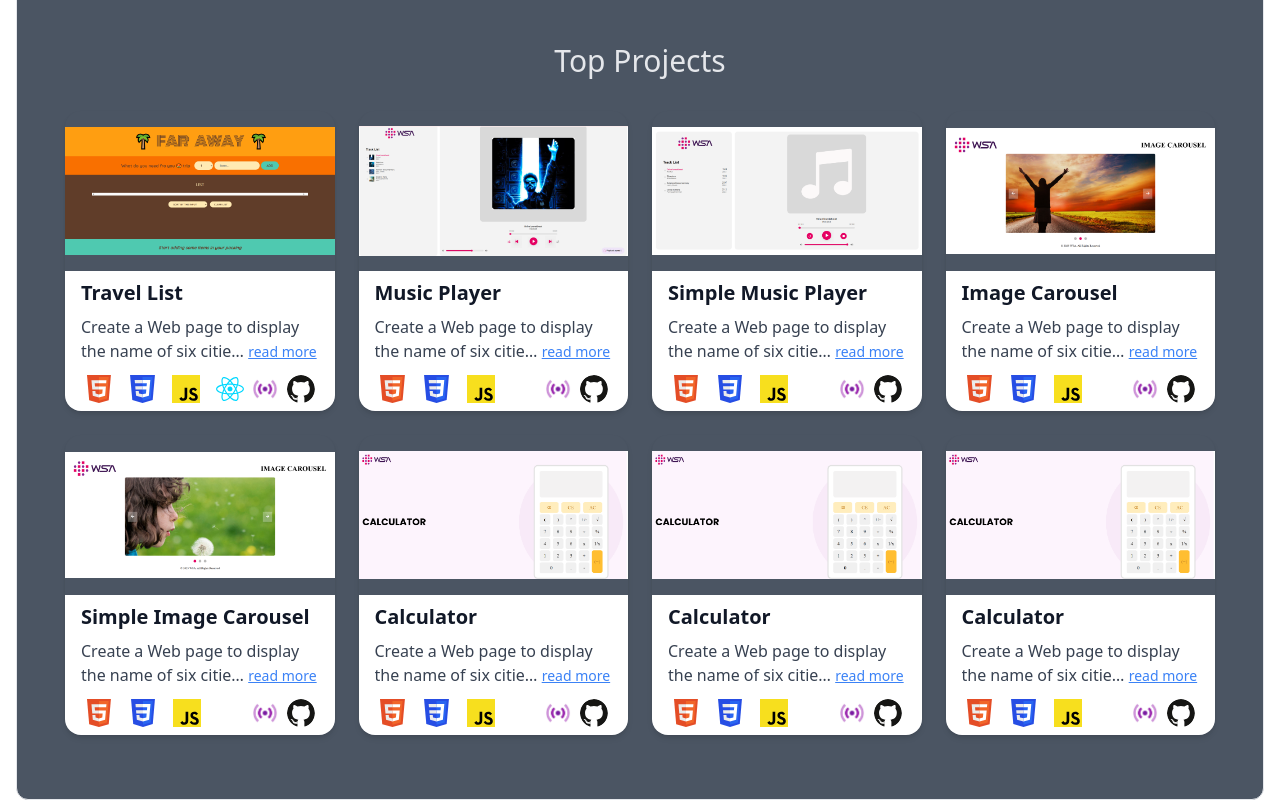
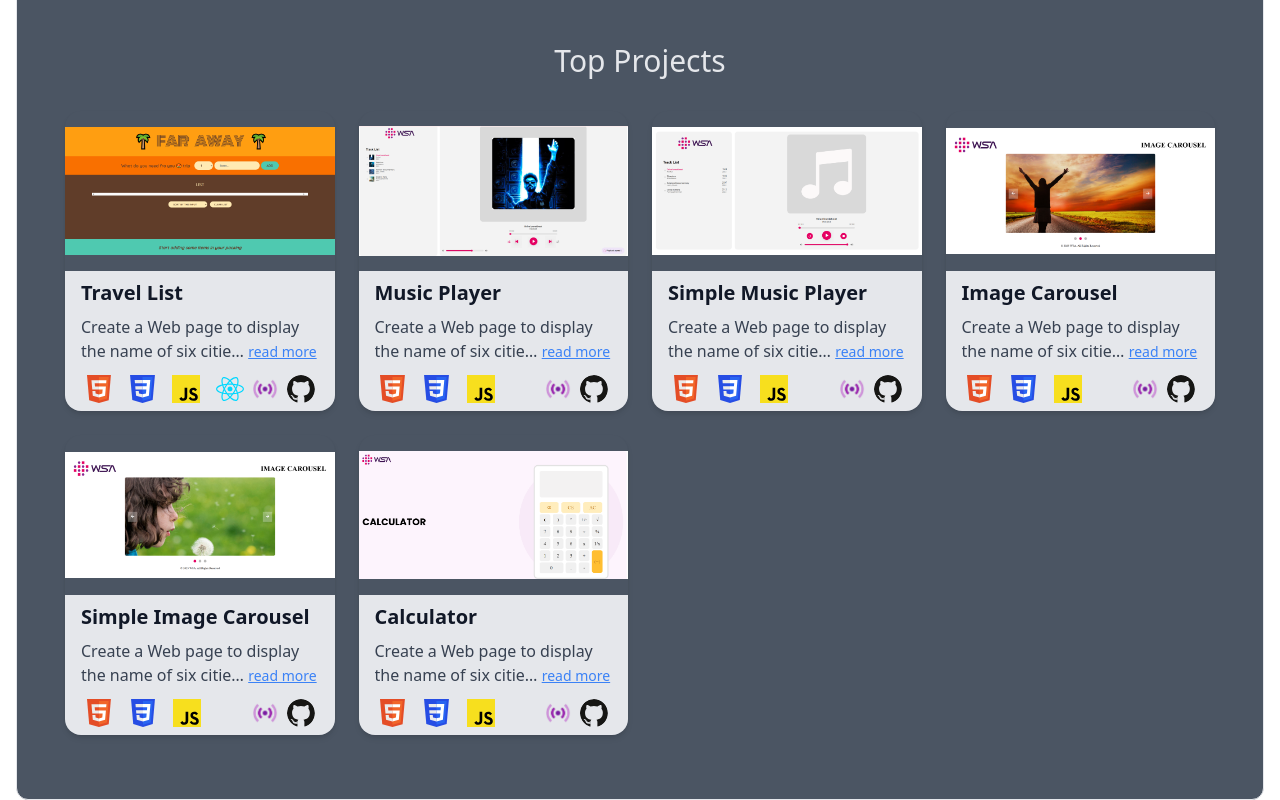
Before and after one commit to KiraCode/my-portfolio, a React (Vite) app: page / in a window 1280 px wide. Shown: the part 1644-2444 px from the top of the page. Built offline with nearby package versions, Linux system fonts and the light colour scheme.

Commit message:
chaning bg color of text in card and adding static website details in assets,js

```diff
--- a/src/assets/asset.js
+++ b/src/assets/asset.js
@@ -28,7 +28,7 @@ import MusicPlayerLevel1 from "./top-project/music-player-1.png";
 import ImageCarousel1 from "./top-project/image-carousel-1.png";
 import ImageCarousel2 from "./top-project/image-carousel-2.png";
 
-export const assets = {
+export const profile = {
   portfolioLogo,
   profilePic,
 };
@@ -277,56 +277,4 @@ export const topProjects = [
       },
     ],
   },
-  {
-    title: "Calculator",
-    description:
-      "Create a Web page to display the name of six cities with different headings. Write minimum five sentences for each city. Refer the following image.",
-    image: Calculator,
-    view: {
-      liveLink: "https://kira-calculator.netlify.app/",
-      gitLink: "https://github.com/KiraCode/calculator-level-2",
-      gitIcon: github,
-      liveIcon: live,
-    },
-    icons: [
-      {
-        name: "Html",
-        src: html,
-      },
-      {
-        name: "Css",
-        src: css,
-      },
-      {
-        name: "Javascript",
-        src: javascript,
-      },
-    ],
-  },
-  {
-    title: "Calculator",
-    description:
-      "Create a Web page to display the name of six cities with different headings. Write minimum five sentences for each city. Refer the following image.",
-    image: Calculator,
-    view: {
-      liveLink: "https://kira-calculator.netlify.app/",
-      gitLink: "https://github.com/KiraCode/calculator-level-2",
-      gitIcon: github,
-      liveIcon: live,
-    },
-    icons: [
-      {
-        name: "Html",
-        src: html,
-      },
-      {
-        name: "Css",
-        src: css,
-      },
-      {
-        name: "Javascript",
-        src: javascript,
-      },
-    ],
-  },
 ];
--- a/src/components/Header.jsx
+++ b/src/components/Header.jsx
@@ -1,5 +1,5 @@
 import React from "react";
-import { assets } from "../assets/asset.js";
+import { profile } from "../assets/asset.js";
 import { IoMdDownload } from "react-icons/io";
 import LineUI from "./ui/LineUI.jsx";
 
@@ -41,7 +41,7 @@ const Header = () => {
         <div className="md:w-1/2 flex justify-center items-center py-6 md:py-5">
           <img
             className="w-[80%] max-w-sm md:max-w-md h-auto rounded-lg object-cover"
-            src={assets.profilePic}
+            src={profile.profilePic}
             alt=""
           />
         </div>
--- a/src/components/Navbar.jsx
+++ b/src/components/Navbar.jsx
@@ -1,5 +1,5 @@
 import React from "react";
-import { assets } from "../assets/asset.js";
+import { profile } from "../assets/asset.js";
 import { NavLink, useNavigate } from "react-router-dom";
 import { FaGithub } from "react-icons/fa";
 
@@ -13,7 +13,7 @@ const Navbar = () => {
       >
         <img
           className="w-20 h-20 spin-slow drop-shadow-lg brightness-200 rounded-full"
-          src={assets.portfolioLogo}
+          src={profile.portfolioLogo}
           alt=""
         />
         {/* <h1 className="text-4xl sm:text-5xl font-bold uppercase tracking-wider font-orbitron  text-transparent bg-clip-text text-outline bg-gradient-to-r from-[#fff] via-[#000] to-[#c084fc] animate-gradient">
--- a/src/components/ui/Card.jsx
+++ b/src/components/ui/Card.jsx
@@ -15,7 +15,7 @@ const Card = ({ title, description, image, view, icons }) => {
         className="w-full h-40 sm:h-38 lg:h-46 object-contain object-center rounded"
       />
 
-      <div className="p-4 sm:py-2 flex-1 flex flex-col justify-between bg-white">
+      <div className="p-4 sm:py-2 flex-1 flex flex-col justify-between bg-gray-200">
         {/* Title */}
         <h2 className="text-base sm:text-lg lg:text-xl font-semibold mb-2">
           {title}
```
